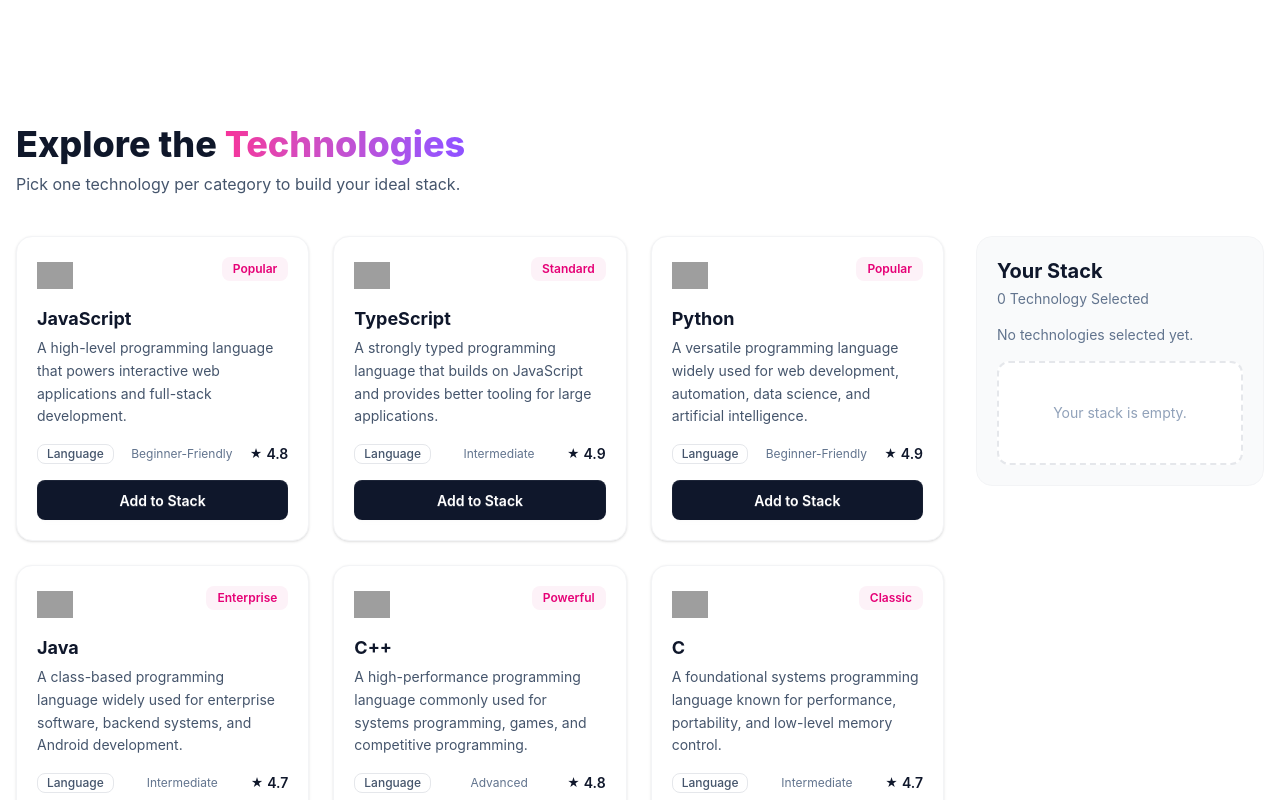
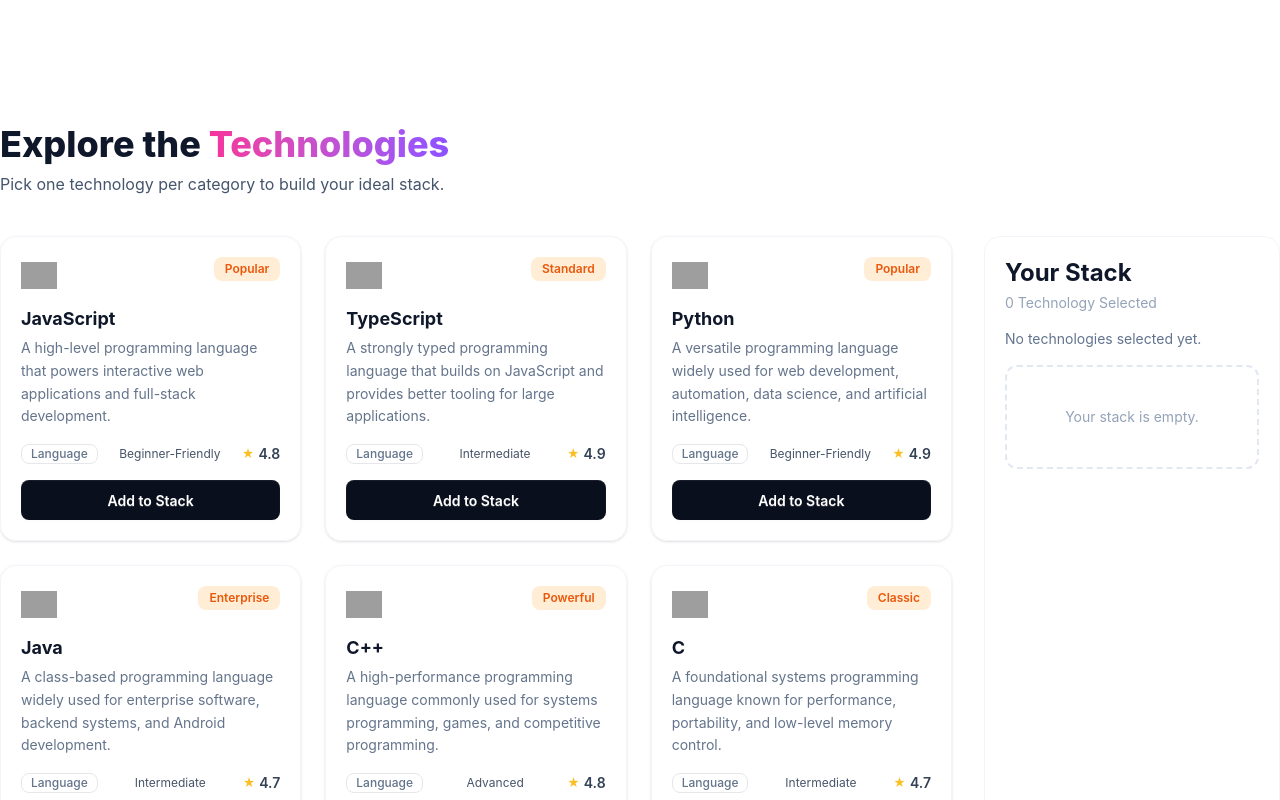
Before and after one commit to montasir132/DevStack, a React (Vite) app: page / in a window 1280 px wide. Shown: the part 560-1360 px from the top of the page. Built offline with nearby package versions, Linux system fonts and the light colour scheme; grey boxes are pictures that could not be loaded.

Commit message:
Problem-solving for bug

```diff
--- a/src/components/Technologies/Technologies.tsx
+++ b/src/components/Technologies/Technologies.tsx
@@ -33,15 +33,15 @@ const Technologies = ({technologiesPromise} : ITechnologiesProps) => {
     }
 
     return (
-        <section id="technologies" className="mx-auto max-w-7xl px-4 pb-20">
-            <h2 className=" text-2xl lg:text-4xl font-extrabold text-[#0F172A]">
+        <section id="technologies" className="pb-20">
+            <h2 className="font-inter text-2xl lg:text-4xl font-extrabold text-center lg:text-left text-[#0F172A]">
                 Explore the <span className="bg-linear-to-r from-pink-500 to-violet-500 bg-clip-text text-transparent">Technologies</span>
             </h2>
-            <p className="mt-2 text-slate-600">
+            <p className="mt-1 lg:mt-2 text-center lg:text-left text-slate-600">
                 Pick one technology per category to build your ideal stack.
             </p>
 
-            <div className="mt-10 grid grid-cols-1 gap-8 lg:grid-cols-4">
+            <div className="mt-5 lg:mt-10 grid grid-cols-1 gap-8 lg:grid-cols-4">
                 <div className="grid grid-cols-1 gap-6 sm:grid-cols-2 lg:col-span-3 xl:grid-cols-3">
                     {
                         technologies.map((tech:ITechnology) => {
--- a/src/components/Technologies/YourStack.tsx
+++ b/src/components/Technologies/YourStack.tsx
@@ -5,23 +5,19 @@ interface IYourStack {
   onRemove: (id: string) => void;
   onRemoveAll: () => void;
 }
-const YourStack = ({
-  stack,
-  onRemove,
-  onRemoveAll,
-}: IYourStack) => {
+const YourStack = ({stack, onRemove, onRemoveAll}: IYourStack) => {
   // console.log(stack,onRemove,onRemoveAll,"from Stack");
 
 if(stack.length === 0 ){
     return (
-        <aside className="h-fit rounded-2xl border border-gray-100 bg-gray-50 p-5 lg:sticky lg:top-24">
-          <h3 className="text-xl font-bold text-slate-900">Your Stack</h3>
-          <p className="mt-1 text-sm text-slate-500">
+        <aside className="h-auto rounded-2xl border border-[#F1F5F9] p-5 lg:sticky lg:top-24">
+          <h3 className="text-2xl font-bold text-[#0F172A]">Your Stack</h3>
+          <p className="mt-1 text-sm text-[#94A3B8]">
             {stack.length} Technology Selected
           </p>
           <div className="mt-4">
             <p className="text-sm text-slate-500">No technologies selected yet.</p>
-            <div className="mt-4 rounded-xl border-2 border-dashed border-gray-200 bg-white py-10 text-center text-sm text-slate-400">
+            <div className="mt-4 rounded-xl border-2 border-dashed border-[#E2E8F0] py-10 text-center text-sm text-[#94A3B8]">
               Your stack is empty.
             </div>
           </div>
@@ -29,9 +25,9 @@ if(stack.length === 0 ){
     )
 }
   return (
-    <aside className="h-fit rounded-2xl border border-gray-100 bg-gray-50 p-5 lg:sticky lg:top-24">
-      <h3 className="text-xl font-bold text-slate-900">Your Stack</h3>
-      <p className="mt-1 text-sm text-slate-500">
+    <aside className="h-fit rounded-2xl border border-{#E2E8F0} p-5 lg:sticky lg:top-24">
+      <h3 className="text-xl font-bold text-[#0F172A]">Your Stack</h3>
+      <p className="mt-1 text-sm text-[#94A3B8]">
         {stack.length} Technology Selected
       </p>
       <div className="mt-4">
@@ -40,15 +36,15 @@ if(stack.length === 0 ){
             return (
               <li
                 key={index}
-                className="flex items-center gap-3 rounded-xl border border-gray-100 bg-white p-3"
+                className="flex items-center gap-3 rounded-xl border border-[#E2E8F0] p-3"
               >
                 <img src={tech.logo} alt={tech.name} className="h-8 w-8 object-contain" />
                 <div className="flex-1">
-                  <p className="text-sm font-semibold text-slate-900">{tech.name}</p>
-                  <p className="text-xs text-slate-500">{tech.category}</p>
+                  <p className="text-sm font-semibold text-[#0F172A]">{tech.name}</p>
+                  <p className="text-xs text-[#94A3B8]">{tech.category}</p>
                 </div>
                 <span
-                  className="px-1 text-lg text-slate-400 cursor-pointer hover:text-slate-700"
+                  className="px-1 text-lg text-[#94A3B8] cursor-pointer hover:text-[#3a4357]"
                   onClick={() => onRemove(tech.id)}
                 >
                   ✕
@@ -59,7 +55,7 @@ if(stack.length === 0 ){
         </ul>
         <button
           onClick={() => onRemoveAll()}
-          className="btn mt-4 w-full rounded-lg border-red-200 bg-white text-red-500 hover:bg-red-50"
+          className="btn mt-4 w-full rounded-lg border-[#ED8C85] text-[#D82C20] hover:text-white hover:bg-[#D82C20]"
         >
           Remove All
         </button>
--- a/src/components/Technologies/techCard.tsx
+++ b/src/components/Technologies/techCard.tsx
@@ -4,28 +4,28 @@ interface ITechCard{
   isInStack: boolean
   onAdd: (tech: ITechnology) => void
 }
-const TechCard = ({ tech,isInStack,onAdd }:ITechCard) => {
+const TechCard = ({ tech, isInStack, onAdd }:ITechCard) => {
   return (
-    <div className="flex flex-col rounded-2xl border border-gray-100 bg-white p-5 shadow-sm">
+    <div className="flex flex-col rounded-2xl border border-[#F1F5F9] p-5 shadow-sm">
       <div className="flex items-start justify-between">
         <img src={tech.logo} alt={tech.name} className="h-9 w-9 object-contain" />
         {tech.badge && (
-          <span className="badge border-0 bg-pink-50 text-xs font-semibold text-pink-600">
+          <span className="badge border-0 bg-[#FFEDD5] text-xs font-semibold text-[#EA580C]">
             {tech.badge}
           </span>
         )}
       </div>
-      <h3 className="mt-3 text-lg font-bold text-slate-900">{tech.name}</h3>
-      <p className="mt-1 flex-1 text-sm leading-relaxed text-slate-600">
+      <h3 className="mt-3 text-lg font-bold text-[#0F172A]">{tech.name}</h3>
+        <p className="mt-1 flex-1 text-sm leading-relaxed text-[#64748B]">
         {tech.description}
       </p>
       <div className="mt-4 flex items-center justify-between gap-2 text-xs">
-        <span className="badge badge-sm border-gray-200 bg-white font-medium text-slate-600">
+        <span className="badge badge-sm border-[#E5E7EB] font-medium text-[#64748B]">
           {tech.category}
         </span>
-        <span className="text-slate-500">{tech.level}</span>
-        <span className="flex items-center gap-1 text-sm font-semibold text-slate-900">
-          <span className="text-xs text-slate-900">★</span> {tech.rating}
+        <span className="text-[#475569]">{tech.level}</span>
+        <span className="flex items-center gap-1 text-sm font-semibold text-[#334155]">
+          <span className="text-xs text-[#FBBF24]">★</span> {tech.rating}
         </span>
       </div>
 
@@ -34,8 +34,8 @@ const TechCard = ({ tech,isInStack,onAdd }:ITechCard) => {
       disabled = {isInStack}
       className={
         isInStack
-          ? 'btn mt-4 w-full cursor-default rounded-lg border-none bg-green-100 text-green-700'
-          : 'btn mt-4 w-full rounded-lg border-none bg-slate-900 text-white hover:bg-slate-800'
+        ? 'btn mt-4 w-full cursor-default rounded-lg border-[#ED8C85] text-[#28754f] bg-[#d2ffe1]'
+          : 'btn mt-4 w-full rounded-lg border-none bg-[#0A0F1D] text-white hover:bg-[#373f56]'
       }>
         {isInStack === true ? '✓ Added to Stack' : 'Add to Stack'}
       </button>
--- a/src/components/types/technologyType.ts
+++ b/src/components/types/technologyType.ts
@@ -1,10 +1,10 @@
 export interface ITechnology {
     id: string;
     name: string;
-    logo: string;
+    logo?: string;
     badge?: string;
-    category: string;
-    level: string;
+    category?: string;
+    level?: string;
     rating: number;
     description: string;
 }
```
